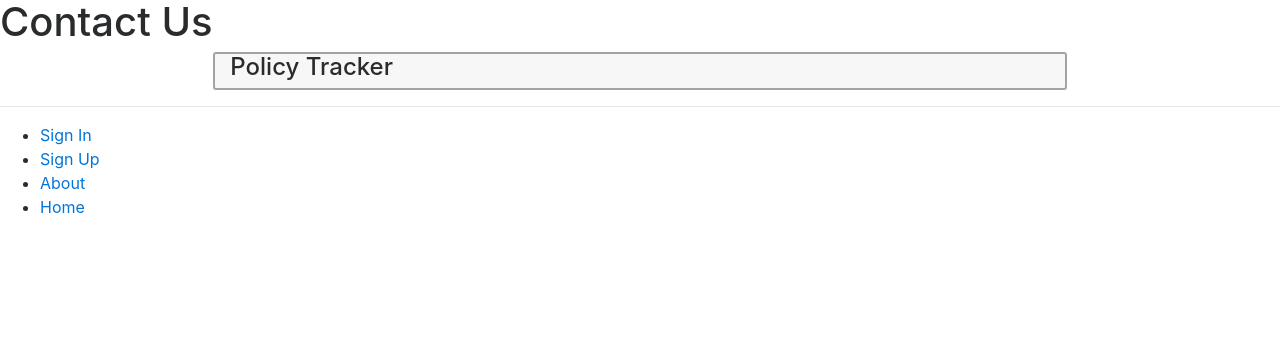
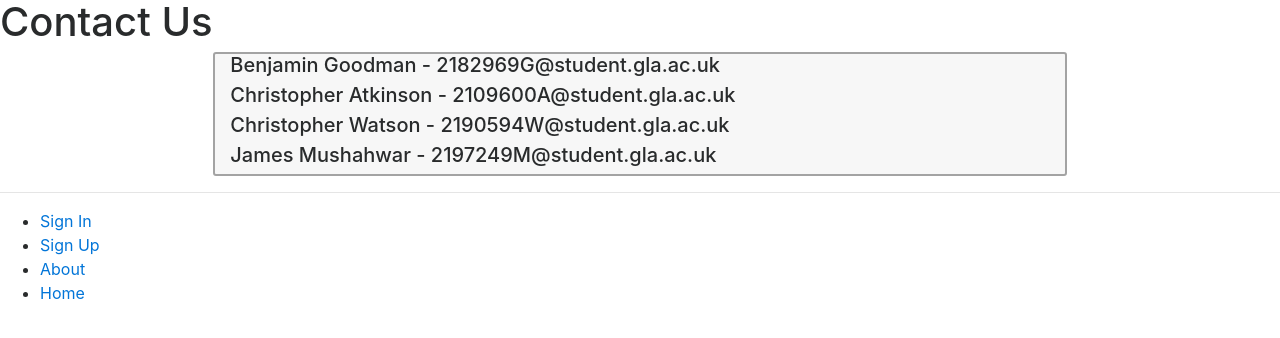
Before and after one commit to cwatson-dev/policy-tracker, a Django app: page /contactus/ in a window 1280 px wide. Shown: the top 338 px of the page. Run offline with Django 3.2, Linux system fonts and the light colour scheme; some libraries are stand-ins or nearby versions.

Commit message:
contact us update

```diff
--- a/templates/policy_tracker/contactus.html
+++ b/templates/policy_tracker/contactus.html
@@ -10,7 +10,14 @@
 <h1>Contact Us</h1>
 
 <div class="offset-md-2 col-md-8 login-box">
-    <h4> Policy Tracker </h4>
+
+  <h5>Benjamin Goodman - 2182969G@student.gla.ac.uk</h5>
+
+  <h5>Christopher Atkinson - 2109600A@student.gla.ac.uk</h5>
+
+  <h5>Christopher Watson - 2190594W@student.gla.ac.uk</h5>
+
+  <h5>James Mushahwar - 2197249M@student.gla.ac.uk</h5>
 
 </div>
 
```
